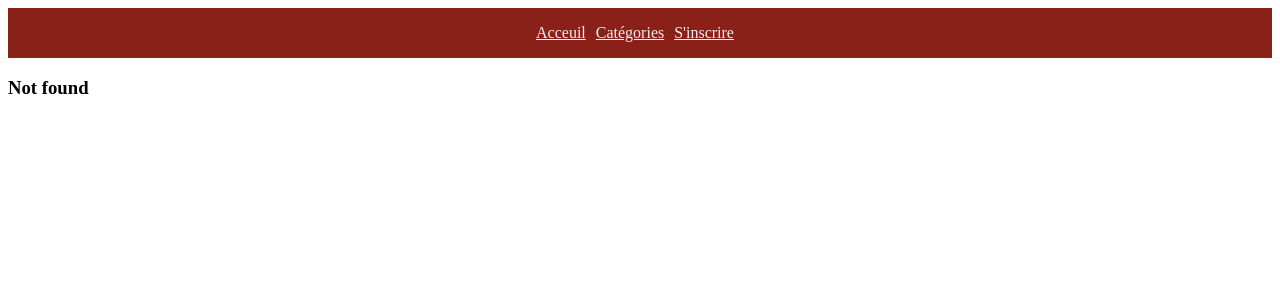
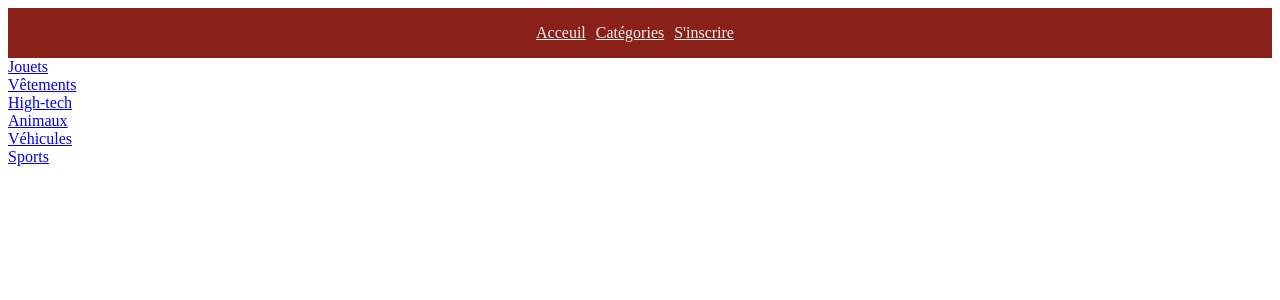
Before and after one commit to EliasChehaibou/FAE, a React (Create React App) app in the folder client/: page /categories in a window 1280 px wide. Before the commit this address had no page. Shown: the top 300 px of the page. Built offline with nearby package versions, Linux system fonts and the light colour scheme.

Commit message:
annonce init

```diff
--- a/client/package.json
+++ b/client/package.json
@@ -6,6 +6,7 @@
     "@testing-library/jest-dom": "^5.16.2",
     "@testing-library/react": "^12.1.3",
     "@testing-library/user-event": "^13.5.0",
+    "http-proxy-middleware": "^2.0.6",
     "react": "^17.0.2",
     "react-dom": "^17.0.2",
     "react-router-dom": "^6.2.1",
@@ -18,7 +19,6 @@
     "test": "react-scripts test",
     "eject": "react-scripts eject"
   },
-  "proxy": "http://localhost:2000",
   "eslintConfig": {
     "extends": [
       "react-app",
--- /dev/null
+++ b/client/src/Annonce/Annonce.js
@@ -0,0 +1,11 @@
+import React from 'react';
+
+const Annonce = () => {
+    return (
+        <div>
+            Annonce
+        </div>
+    );
+};
+
+export default Annonce;
--- a/client/src/App.js
+++ b/client/src/App.js
@@ -1,10 +1,11 @@
 import React, {useState} from 'react'
 import {Route, Routes} from 'react-router-dom'
-import Navbar from './Navbar/Navbar'
 import "./App.css"
 import Home from './pages/Home/Home'
 import NotFound from './pages/NotFound/NotFound'
 import Inscription from './pages/Inscription/Inscription'
+import Categories from './pages/Categories/Categories'
+import Recherche from './pages/Recherche/Recherche'
 
 function App() {
   /*const [msg,setMsg] = useState('')
@@ -21,6 +22,8 @@ function App() {
         <Routes>
           <Route exact path="/" element={<Home />} />
           <Route exact path="/inscription" element={<Inscription />} />
+          <Route exact path="/categories" element={<Categories />} />
+          <Route exact path="/recherche" element={<Recherche />} />
           <Route path="/*" element={<NotFound />} />
         </Routes>
     </div>
--- /dev/null
+++ b/client/src/pages/Categories/Categories.js
@@ -0,0 +1,21 @@
+import React from 'react';
+import Navbar from '../../Navbar/Navbar';
+import "./Categories.css"
+
+const Categories = () => {
+    return (
+        <div>
+            <Navbar/>
+            <div>
+                <div><a href='./recherche?cat=jou'>Jouets</a></div>
+                <div><a href='./recherche?cat=vet'>Vêtements</a></div>
+                <div><a href='./recherche?cat=hig'>High-tech</a></div>
+                <div><a href='./recherche?cat=ani'>Animaux</a></div>
+                <div><a href='./recherche?cat=veh'>Véhicules</a></div>
+                <div><a href='./recherche?cat=spo'>Sports</a></div>
+            </div>
+        </div>
+    );
+};
+
+export default Categories;
--- a/client/src/pages/Inscription/Inscription.js
+++ b/client/src/pages/Inscription/Inscription.js
@@ -9,7 +9,7 @@ const Inscription = () => {
     }
 
     function Verification() {
-        // Récupérer lavaleur des champs nom et email
+        // Récupérer la valeur des champs nom et email
         var Nom = document.getElementById('nom').value;
         var Email = document.getElementById('email').value;
 
--- /dev/null
+++ b/client/src/pages/Recherche/Recherche.js
@@ -0,0 +1,14 @@
+import React from 'react';
+import Annonce from '../../Annonce/Annonce';
+import Navbar from '../../Navbar/Navbar';
+
+const Recherche = () => {
+    return (
+        <div>
+            <Navbar/>
+            <Annonce/>
+        </div>
+    );
+};
+
+export default Recherche;
```
Also changed, not shown: client/src/setupProxy.js (added, +11 -0 lines), client/src/Annonce/Annonce.css (added), client/src/pages/Categories/Categories.css (added), client/src/pages/Recherche/Recherche.css (added), 1 other file (tests, documents, lock files or other folders).
